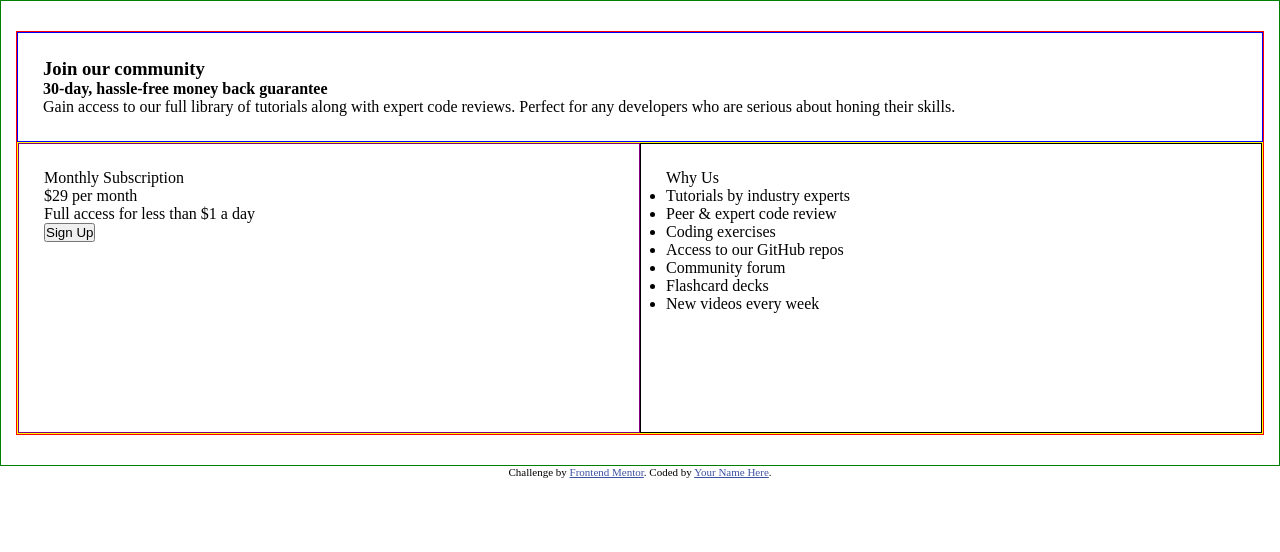
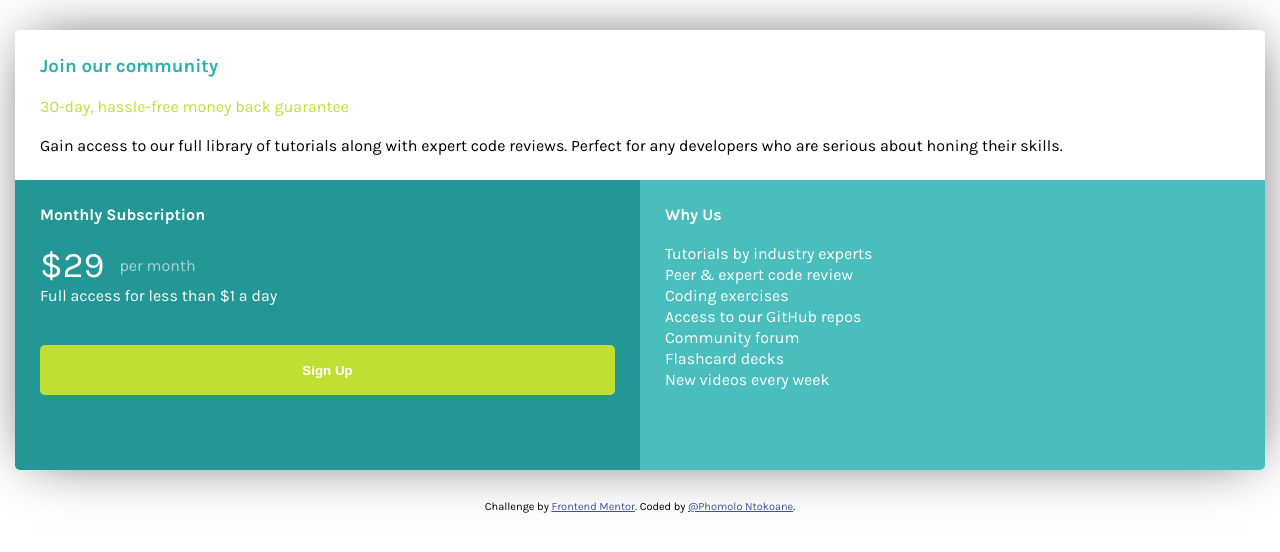
Before and after one commit to vandaminator/single-grid-price-component-master, a plain HTML site: page index.html in a window 1280 px wide. Drawn offline with Linux system fonts and the light colour scheme.

Commit message:
added color

```diff
--- a/index.html
+++ b/index.html
@@ -12,6 +12,12 @@
       href="./images/favicon-32x32.png"
     />
     <link rel="stylesheet" href="style.css" />
+    <link rel="preconnect" href="https://fonts.googleapis.com" />
+    <link rel="preconnect" href="https://fonts.gstatic.com" crossorigin />
+    <link
+      href="https://fonts.googleapis.com/css2?family=Karla:wght@400;700&display=swap"
+      rel="stylesheet"
+    />
 
     <title>Frontend Mentor | Single Price Grid Component</title>
 
@@ -30,8 +36,8 @@
     <main class="container">
       <div class="card">
         <div class="top">
-          <h3>Join our community</h3>
-          <h4>30-day, hassle-free money back guarantee</h4>
+          <h3 class="community">Join our community</h3>
+          <p class="money-back">30-day, hassle-free money back guarantee</p>
           <p>
             Gain access to our full library of tutorials along with expert code
             reviews. Perfect for any developers who are serious about honing
@@ -40,13 +46,16 @@
         </div>
         <div class="bottom">
           <div class="bottom-left bottom-item">
-            <p>Monthly Subscription</p>
-            <p>&dollar;29 per month</p>
+            <p class="weights">Monthly Subscription</p>
+            <div class="amount-per">
+              <p class="amount">&dollar;29</p>
+              <p class="per">per month</p>
+            </div>
             <p>Full access for less than &dollar;1 a day</p>
-            <button>Sign Up</button>
+            <button><span class="weights">Sign Up</span></button>
           </div>
           <div class="bottom-right bottom-item">
-            <p>Why Us</p>
+            <p class="weights why">Why Us</p>
             <ul>
               <li>Tutorials by industry experts</li>
               <li>Peer &amp; expert code review</li>
@@ -65,7 +74,8 @@
         Challenge by
         <a href="https://www.frontendmentor.io?ref=challenge" target="_blank"
           >Frontend Mentor</a
-        >. Coded by <a href="#">Your Name Here</a>.
+        >. Coded by
+        <a href="https//instagram.com/master_p_24/">@Phomolo Ntokoane</a>.
       </p>
     </footer>
   </body>
--- a/style.css
+++ b/style.css
@@ -8,42 +8,106 @@ html {
   box-sizing: border-box;
 }
 
+li {
+  list-style-type: none;
+}
+
+.weights {
+  font-weight: 700;
+}
+
+body {
+  font-family: "Karla", sans-serif;
+}
+
 .container {
   display: flex;
   justify-content: center;
   width: 100%;
-  border: 1px solid green;
   padding: 30px 15px;
+  border-radius: 5px;
 }
 
 .card {
   height: 100%;
   width: 100%;
-  border: 1px solid red;
+  border-radius: 5px;
+  box-shadow: 2px -1px 54px -14px rgba(0, 0, 0, 0.75);
+  -webkit-box-shadow: 2px -1px 54px -14px rgba(0, 0, 0, 0.75);
+  -moz-box-shadow: 2px -1px 54px -14px rgba(0, 0, 0, 0.75);
+  overflow: hidden;
 }
 
 .top {
-  border: 1px solid blue;
   width: 100%;
   padding: 25px;
 }
 
 .bottom {
-  border: 1px solid yellow;
+  border-radius: 5px;
   width: 100%;
 }
 
 .bottom-item {
   padding: 25px;
   height: 50%;
+  color: white;
 }
 
 .bottom-left {
-  border: 1px solid purple;
+  background-color: #239795;
 }
 
 .bottom-right {
-  border: 1px solid black;
+  background-color: #4abebd;
+}
+
+.money-back {
+  color: #c0df34;
+  margin-bottom: 20px;
+}
+
+.community {
+  color: #2ab2af;
+  margin-bottom: 20px;
+}
+
+.bottom-left > * {
+  margin-bottom: 20px;
+}
+
+.amount-per {
+  display: flex;
+  align-items: center;
+  margin-bottom: 0px;
+}
+
+.amount {
+  font-size: 36px;
+  margin-right: 15px;
+}
+
+.per {
+  opacity: 0.6;
+}
+
+.why {
+  margin-bottom: 20px;
+}
+
+ul > * {
+  margin-bottom: 2px;
+}
+
+button {
+  background-color: #c0df34;
+  margin-top: 20px;
+  width: 100%;
+  height: 50px;
+  border-radius: 5px;
+  outline-color: none;
+  border: none;
+  color: white;
 }
 
 @media (min-width: 375px) {
@@ -88,6 +152,6 @@ html {
   }
 
   .container {
-    height: 460px;
+    height: 510px;
   }
 }
```
Also changed, not shown: 1 other file.
